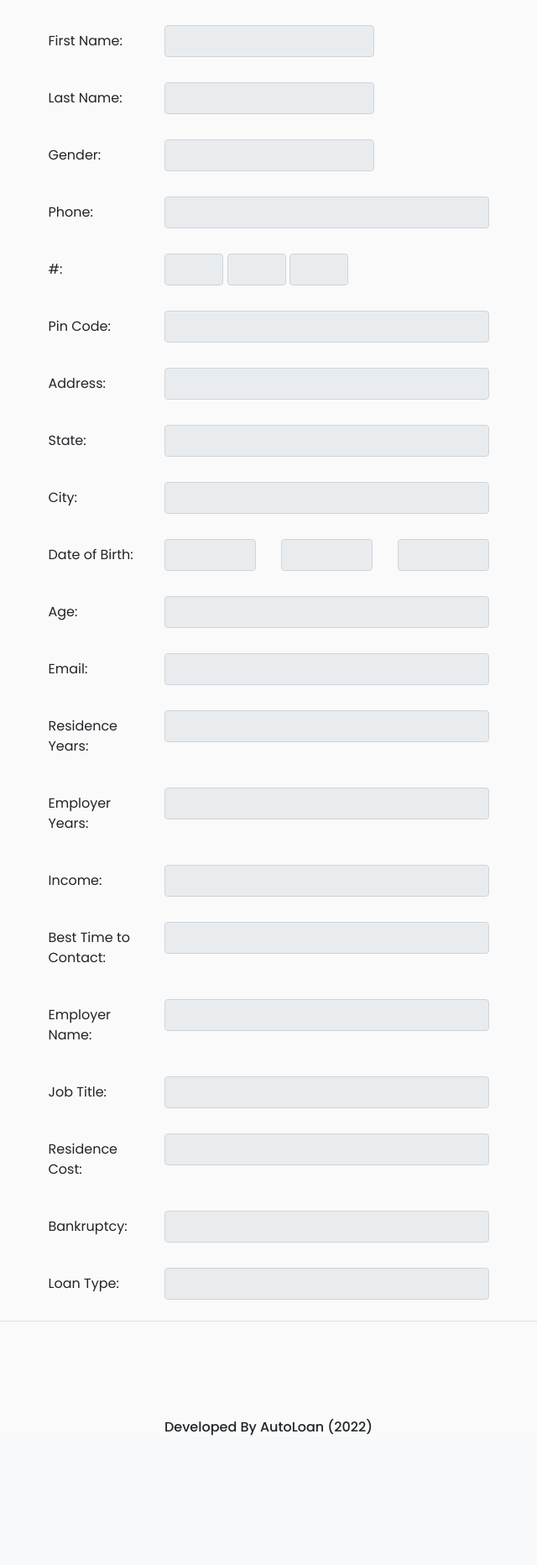
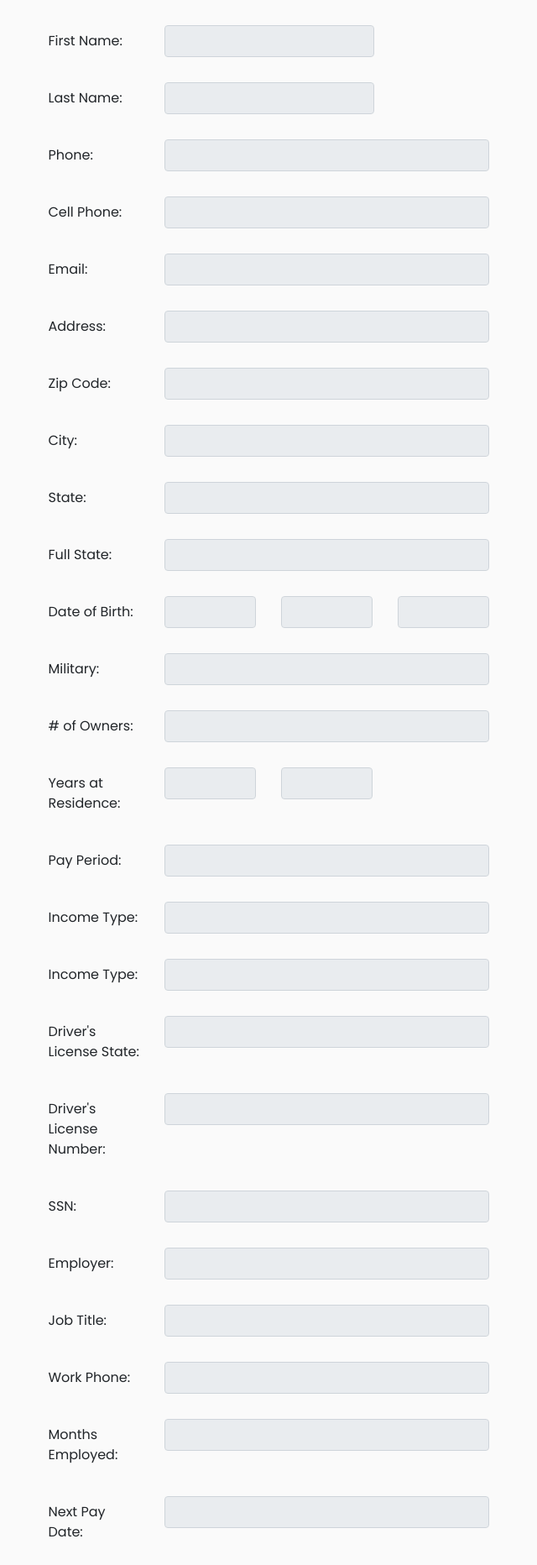
Before and after one commit to krates98/autoloan, a Node project: template views/data/show.ejs in a window 1280 px wide. Shown: the part 56-1920 px from the top of the page at 84% size, without its empty margins (320-960 px from the left). Before the commit the page ends 1766 px from the top, so only its background shows below. Run offline with Node 20 templates, Linux system fonts and the light colour scheme; the template is opened without the code that fills it, so the values that code supplies are empty; some libraries are stand-ins or nearby versions.

Commit message:
fixing script

```diff
--- a/views/data/show.ejs
+++ b/views/data/show.ejs
@@ -7,7 +7,7 @@
         <input
           class="form-control name"
           type="text"
-          value="<%= usadata.firstname %>"
+          value="<%= data.firstname %>"
           onclick="myFunction(0)"
           readonly
         />
@@ -19,20 +19,8 @@
         <input
           class="form-control name"
           type="text"
-          value="<%= usadata.lastname %>"
+          value="<%= data.lastname %>"
           onclick="myFunction(1)"
-          readonly
-        />
-      </div>
-    </div>
-    <div class="form-group row form1">
-      <label class="col-sm-3 col-form-label">Gender:</label>
-      <div class="col-sm-9">
-        <input
-          class="form-control name"
-          type="text"
-          value="<%= usadata.gender %>"
-          onclick="myFunction(2)"
           readonly
         />
       </div>
@@ -43,44 +31,32 @@
         <input
           class="form-control"
           type="text"
-          value="<%= usadata.homephone %>"
+          value="<%= data.phone %>"
+          onclick="myFunction(2)"
+          readonly
+        />
+      </div>
+    </div>
+    <div class="form-group row form1">
+      <label class="col-sm-3 col-form-label">Cell Phone:</label>
+      <div class="col-sm-9">
+        <input
+          class="form-control"
+          type="text"
+          value="<%= data.cellphone %>"
           onclick="myFunction(3)"
           readonly
         />
       </div>
     </div>
     <div class="form-group row form1">
-      <label class="col-sm-3 col-form-label">#:</label>
-      <div class="col-sm-9">
-        <input
-          class="form-control phone"
-          type="text"
-          value="<%= usadata.homephone.substring(0, 3) %>"
-          onclick="myFunction(4)"
-          readonly />
-        <input
-          class="form-control phone"
-          type="text"
-          value="<%= usadata.homephone.substring(3, 6) %>"
-          onclick="myFunction(5)"
-          readonly />
-        <input
-          class="form-control phone"
-          type="text"
-          value="<%= usadata.homephone.substring(6, 10) %>"
-          onclick="myFunction(6)"
-          readonly />
-      </div>
-    </div>
-
-    <div class="form-group row form1">
-      <label class="col-sm-3 col-form-label">Pin Code:</label>
+      <label class="col-sm-3 col-form-label">Email:</label>
       <div class="col-sm-9">
         <input
           class="form-control"
           type="text"
-          value="<%= usadata.zip %>"
-          onclick="myFunction(7)"
+          value="<%= data.email %>"
+          onclick="myFunction(4)"
           readonly
         />
       </div>
@@ -91,8 +67,32 @@
         <input
           class="form-control"
           type="text"
-          value="<%= usadata.address %>"
-          onclick="myFunction(8)"
+          value="<%= data.address %>"
+          onclick="myFunction(5)"
+          readonly
+        />
+      </div>
+    </div>
+    <div class="form-group row form1">
+      <label class="col-sm-3 col-form-label">Zip Code:</label>
+      <div class="col-sm-9">
+        <input
+          class="form-control"
+          type="text"
+          value="<%= data.zip %>"
+          onclick="myFunction(6)"
+          readonly
+        />
+      </div>
+    </div>
+    <div class="form-group row form1">
+      <label class="col-sm-3 col-form-label">City:</label>
+      <div class="col-sm-9">
+        <input
+          class="form-control"
+          type="text"
+          value="<%= data.city %>"
+          onclick="myFunction(7)"
           readonly
         />
       </div>
@@ -103,20 +103,20 @@
         <input
           class="form-control"
           type="text"
-          value="<%= usadata.state %>"
-          onclick="myFunction(9)"
+          value="<%=data.state %>"
+          onclick="myFunction(8)"
           readonly
         />
       </div>
     </div>
     <div class="form-group row form1">
-      <label class="col-sm-3 col-form-label">City:</label>
+      <label class="col-sm-3 col-form-label">Full State:</label>
       <div class="col-sm-9">
         <input
           class="form-control"
           type="text"
-          value="<%= usadata.city %>"
-          onclick="myFunction(10)"
+          value="<%= data.fullstate %>"
+          onclick="myFunction(9)"
           readonly
         />
       </div>
@@ -127,7 +127,16 @@
         <input
           class="form-control dob"
           type="text"
-          value="<%= usadata.mm %>"
+          value="<%= data.mm %>"
+          onclick="myFunction(10)"
+          readonly
+        />
+      </div>
+      <div class="col-sm-3">
+        <input
+          class="form-control dob"
+          type="text"
+          value="<%= data.dd %>"
           onclick="myFunction(11)"
           readonly
         />
@@ -136,101 +145,137 @@
         <input
           class="form-control dob"
           type="text"
-          value="<%= usadata.dd %>"
+          value="<%= data.yyyy %>"
           onclick="myFunction(12)"
           readonly
         />
       </div>
-      <div class="col-sm-3">
+    </div>
+    <div class="form-group row form1">
+      <label class="col-sm-3 col-form-label">Military:</label>
+      <div class="col-sm-9">
         <input
-          class="form-control dob"
+          class="form-control"
           type="text"
-          value="<%= usadata.yyyy %>"
+          value="<%= data.military %>"
           onclick="myFunction(13)"
           readonly
         />
       </div>
     </div>
     <div class="form-group row form1">
-      <label class="col-sm-3 col-form-label">Age:</label>
+      <label class="col-sm-3 col-form-label"># of Owners:</label>
       <div class="col-sm-9">
         <input
           class="form-control"
           type="text"
-          value="<%= usadata.age %>"
+          value="<%= data.owners %>"
           onclick="myFunction(14)"
           readonly
         />
       </div>
     </div>
     <div class="form-group row form1">
-      <label class="col-sm-3 col-form-label">Email:</label>
-      <div class="col-sm-9">
+      <label class="col-sm-3 col-form-label">Years at Residence:</label>
+      <div class="col-sm-3">
         <input
           class="form-control"
           type="text"
-          value="<%= usadata.email %>"
+          value="<%= data.yearsatres %>"
           onclick="myFunction(15)"
           readonly
         />
       </div>
-    </div>
-    <div class="form-group row form1">
-      <label class="col-sm-3 col-form-label">Residence Years:</label>
-      <div class="col-sm-9">
+      <div class="col-sm-3">
         <input
           class="form-control"
           type="text"
-          value="<%= usadata.residenceyears %>"
+          value="<%= data.monthsatres %>"
           onclick="myFunction(16)"
           readonly
         />
       </div>
     </div>
     <div class="form-group row form1">
-      <label class="col-sm-3 col-form-label">Employer Years:</label>
+      <label class="col-sm-3 col-form-label">Pay Period:</label>
       <div class="col-sm-9">
         <input
           class="form-control"
           type="text"
-          value="<%= usadata.employeryears %>"
+          value="<%= data.payperiod %>"
           onclick="myFunction(17)"
           readonly
         />
       </div>
     </div>
     <div class="form-group row form1">
-      <label class="col-sm-3 col-form-label">Income:</label>
+      <label class="col-sm-3 col-form-label">Income Type:</label>
       <div class="col-sm-9">
         <input
           class="form-control"
           type="text"
-          value="<%= usadata.income %>"
+          value="<%= data.incometype %>"
           onclick="myFunction(18)"
           readonly
         />
       </div>
     </div>
     <div class="form-group row form1">
-      <label class="col-sm-3 col-form-label">Best Time to Contact:</label>
+      <label class="col-sm-3 col-form-label">Income Type:</label>
       <div class="col-sm-9">
         <input
           class="form-control"
           type="text"
-          value="<%= usadata.timetocontact %>"
+          value="<%= data.incometype %>"
           onclick="myFunction(19)"
           readonly
         />
       </div>
     </div>
     <div class="form-group row form1">
-      <label class="col-sm-3 col-form-label">Employer Name:</label>
+      <label class="col-sm-3 col-form-label">Driver's License State:</label>
       <div class="col-sm-9">
         <input
           class="form-control"
           type="text"
-          value="<%= usadata.employername %>"
+          value="<%= data.dlstate %>"
           onclick="myFunction(20)"
+          readonly
+        />
+      </div>
+    </div>
+    <div class="form-group row form1">
+      <label class="col-sm-3 col-form-label">Driver's License Number:</label>
+      <div class="col-sm-9">
+        <input
+          class="form-control"
+          type="text"
+          value="<%= data.licensenumber %>"
+          onclick="myFunction(21)"
+          readonly
+        />
+      </div>
+    </div>
+    <div class="form-group row form1">
+      <label class="col-sm-3 col-form-label">SSN:</label>
+      <div class="col-sm-9">
+        <input
+          class="form-control"
+          type="text"
+          value="<%= data.ssn %>"
+          onclick="myFunction(22)"
+          readonly
+        />
+      </div>
+    </div>
+    <div class="form-group row form1">
+      <label class="col-sm-3 col-form-label">Employer:</label>
+      <div class="col-sm-9">
+        <input
+          class="form-control"
+          type="text"
+          value="<%= data.employer %>"
+          onclick="myFunction(23)"
           readonly
         />
       </div>
@@ -241,51 +286,146 @@
         <input
           class="form-control"
           type="text"
-          value="<%= usadata.jobtitle %>"
-          onclick="myFunction(21)"
+          value="<%= data.jobtitle %>"
+          onclick="myFunction(24)"
           readonly
         />
       </div>
     </div>
     <div class="form-group row form1">
-      <label class="col-sm-3 col-form-label">Residence Cost:</label>
+      <label class="col-sm-3 col-form-label">Work Phone:</label>
       <div class="col-sm-9">
         <input
           class="form-control"
           type="text"
-          value="<%= usadata.residencecost %>"
-          onclick="myFunction(22)"
+          value="<%= data.workphone %>"
+          onclick="myFunction(25)"
           readonly
         />
       </div>
     </div>
     <div class="form-group row form1">
-      <label class="col-sm-3 col-form-label">Bankruptcy:</label>
+      <label class="col-sm-3 col-form-label">Months Employed:</label>
       <div class="col-sm-9">
         <input
           class="form-control"
           type="text"
-          value="<%= usadata.bankruptcy %>"
-          onclick="myFunction(23)"
+          value="<%= data.monthsemployed %>"
+          onclick="myFunction(26)"
           readonly
         />
       </div>
     </div>
     <div class="form-group row form1">
-      <label class="col-sm-3 col-form-label">Loan Type:</label>
+      <label class="col-sm-3 col-form-label">Next Pay Date:</label>
       <div class="col-sm-9">
         <input
           class="form-control"
           type="text"
-          value="<%= usadata.loantype %>"
+          value="<%= data.nextpaydate %>"
           onclick="myFunction(24)"
           readonly
         />
       </div>
     </div>
-    <hr />
+    <div class="form-group row form1">
+      <label class="col-sm-3 col-form-label">Following Pay Date:</label>
+      <div class="col-sm-9">
+        <input
+          class="form-control"
+          type="text"
+          value="<%= data.followingpay %>"
+          onclick="myFunction(25)"
+          readonly
+        />
+      </div>
+    </div>
+    <div class="form-group row form1">
+      <label class="col-sm-3 col-form-label">Bank Name:</label>
+      <div class="col-sm-9">
+        <input
+          class="form-control"
+          type="text"
+          value="<%= data.bankname %>"
+          onclick="myFunction(26)"
+          readonly
+        />
+      </div>
+    </div>
+    <div class="form-group row form1">
+      <label class="col-sm-3 col-form-label">Bank Phone:</label>
+      <div class="col-sm-9">
+        <input
+          class="form-control"
+          type="text"
+          value="<%= data.bankphone %>"
+          onclick="myFunction(27)"
+          readonly
+        />
+      </div>
+    </div>
+    <div class="form-group row form1">
+      <label class="col-sm-3 col-form-label">Account Number:</label>
+      <div class="col-sm-9">
+        <input
+          class="form-control"
+          type="text"
+          value="<%= data.accountnumber %>"
+          onclick="myFunction(28)"
+          readonly
+        />
+      </div>
+    </div>
+    <div class="form-group row form1">
+      <label class="col-sm-3 col-form-label">Routing Number:</label>
+      <div class="col-sm-9">
+        <input
+          class="form-control"
+          type="text"
+          value="<%= data.routingnumber %>"
+          onclick="myFunction(29)"
+          readonly
+        />
+      </div>
+    </div>
+    <div class="form-group row form1">
+      <label class="col-sm-3 col-form-label">Account Type:</label>
+      <div class="col-sm-9">
+        <input
+          class="form-control"
+          type="text"
+          value="<%= data.accounttype %>"
+          onclick="myFunction(30)"
+          readonly
+        />
+      </div>
+    </div>
+    <div class="form-group row form1">
+      <label class="col-sm-3 col-form-label">Months at Bank:</label>
+      <div class="col-sm-9">
+        <input
+          class="form-control"
+          type="text"
+          value="<%= data.monthsatbank %>"
+          onclick="myFunction(31)"
+          readonly
+        />
+      </div>
+    </div>
+    <div class="form-group row form1">
+      <label class="col-sm-3 col-form-label">Paycheck Type:</label>
+      <div class="col-sm-9">
+        <input
+          class="form-control"
+          type="text"
+          value="<%= data.paychecktype %>"
+          onclick="myFunction(32)"
+          readonly
+        />
+      </div>
+    </div>
   </form>
-
+  </div>
 
 
     <!-- </div>  -->
```
Also changed, not shown: models/data.js (+30 -15 lines).
